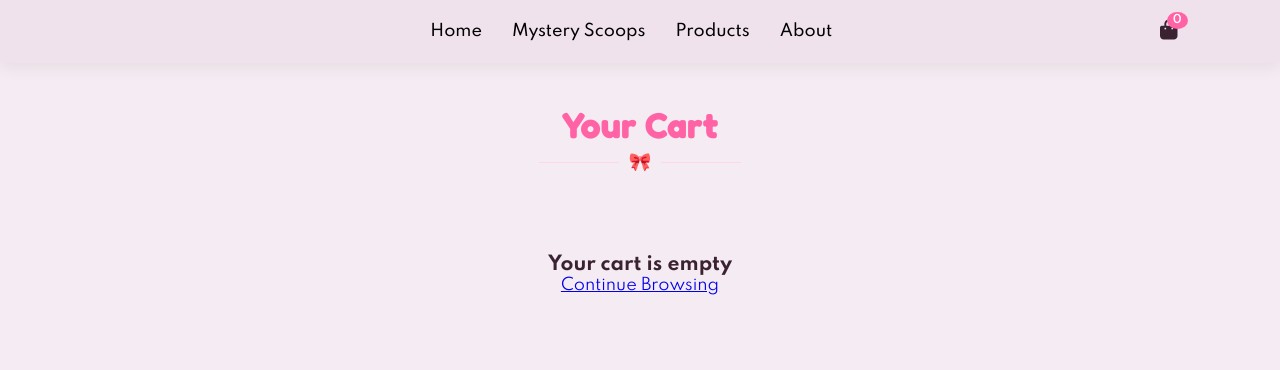
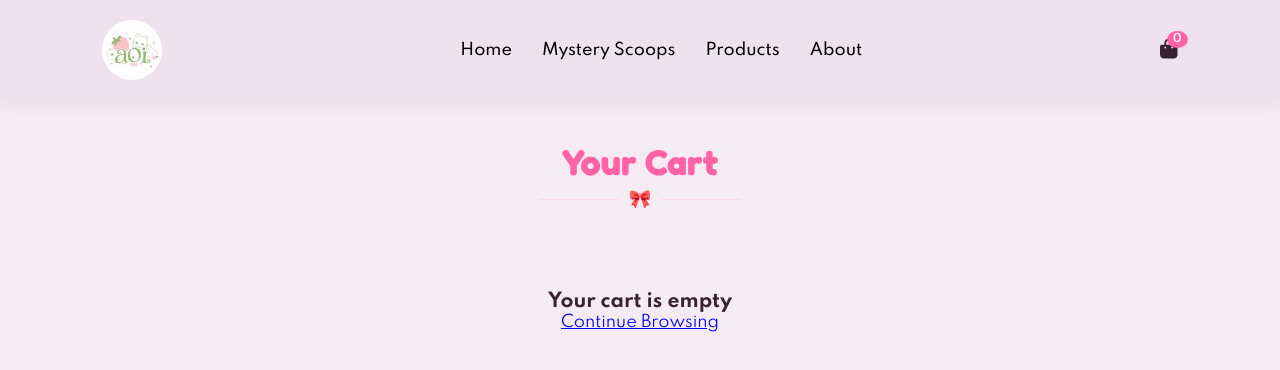
Before and after one commit to yadavsneha8230-cmd/aoi-mystery-scoops, a plain HTML site: page cart.html in a window 1280 px wide. Drawn offline with Linux system fonts and the light colour scheme.

Commit message:
Fix logo image source path in cart.html

```diff
--- a/cart.html
+++ b/cart.html
@@ -15,7 +15,7 @@
     <!-- Navigation Header -->
     <header>
         <div class="logo-area" onclick="window.location.href='index.html'">
-            <img src="img/aoi.jpeg" alt="AOI Logo" class="logo-img" onerror="this.style.display='none'">
+            <img src="aoi.jpeg" alt="AOI Logo" class="logo-img" onerror="this.style.display='none'">
             <!-- <span class="logo-fallback">aoi</span> -->
         </div>
         <nav>
```
